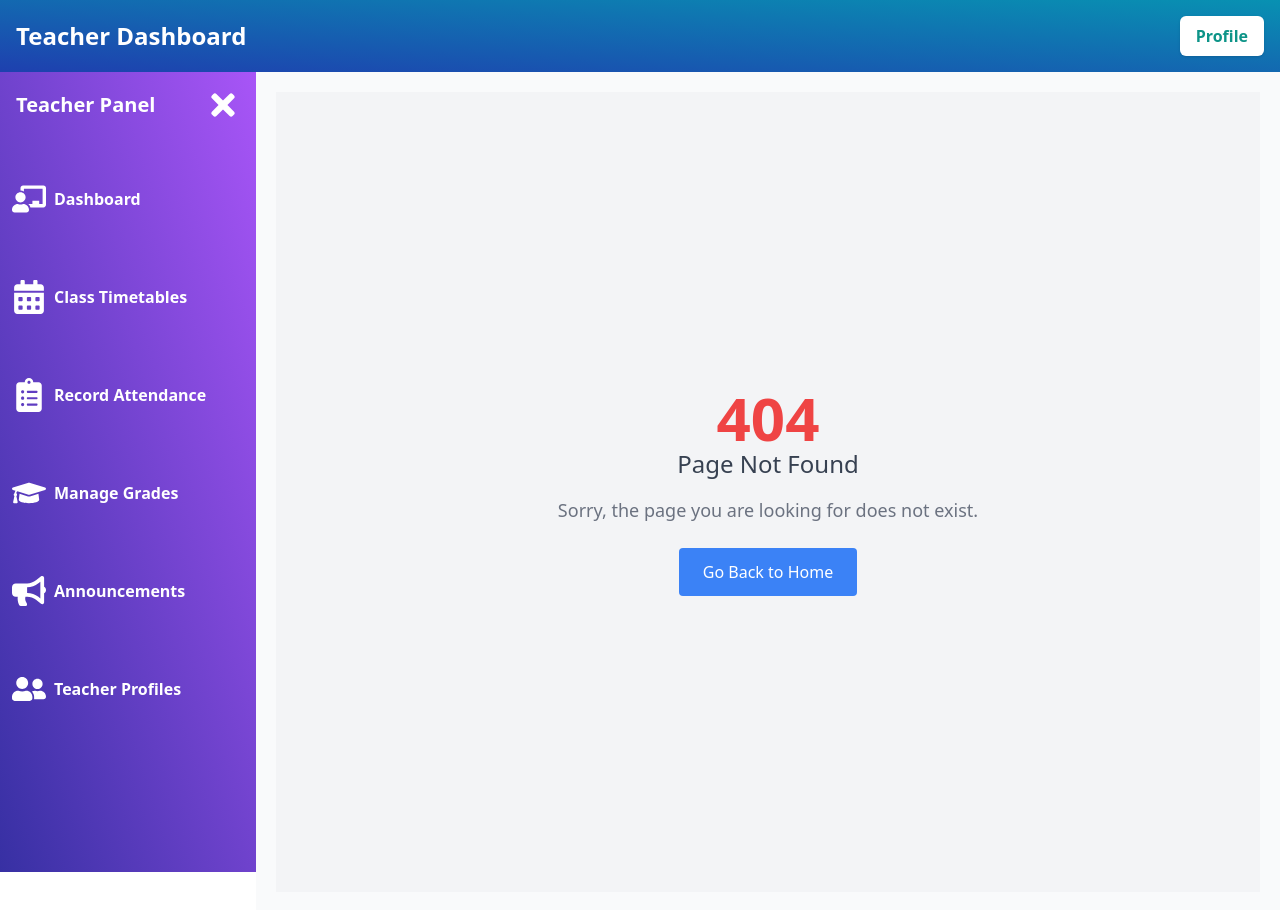
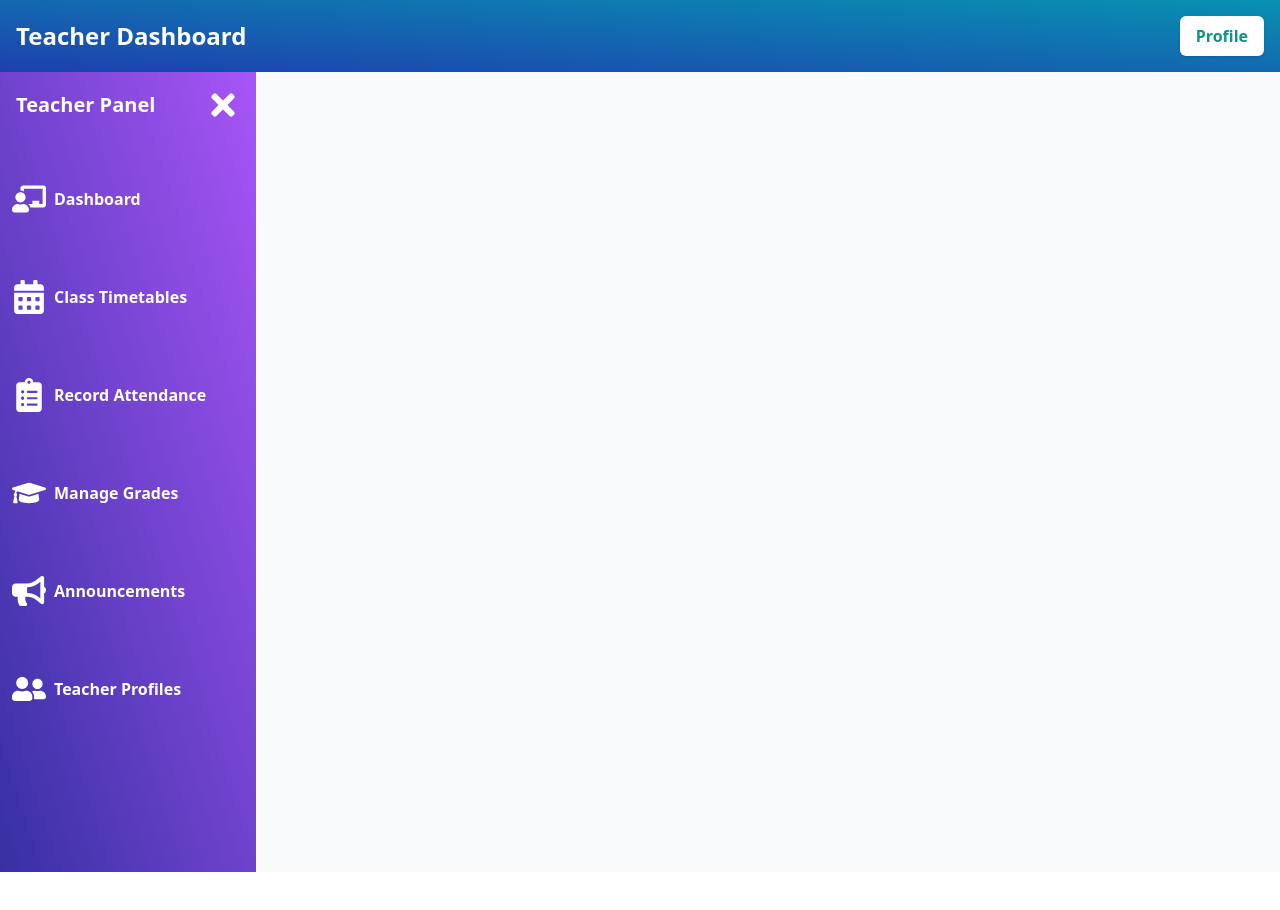
Before and after one commit to ahmedibrahim23/School-Management-using-react, a React (Vite) app: page /teacher-dashboard in a window 1280 px wide. After the commit the page ends 872 px from the top, so only its background shows below. Built offline with nearby package versions, Linux system fonts and the light colour scheme; the HTML template or start-up script is replaced by a standard one.

Commit message:
Last Update of the project

```diff
--- a/src/App.jsx
+++ b/src/App.jsx
@@ -3,6 +3,7 @@
 import TeacherDashboard from './dashBoards/TeacherDashboard';
 import Admin from './dashBoards/Admin';
 import LoginPage from './components/login page/LoginPage';
+import NotFound from './components/NotFound';
 
 const App = () => {
   return (
@@ -11,6 +12,8 @@
         <Route path="/" element={<LoginPage />} />
         <Route path="/admin-dashboard/*" element={<Admin />} />
         <Route path="/teacher-dashboard/*" element={<TeacherDashboard />} />
+        <Route path="*" element={<NotFound />} />
+
       </Routes>
     </Router>
   );
--- a/src/dashBoards/Admin.jsx
+++ b/src/dashBoards/Admin.jsx
@@ -19,7 +19,6 @@
 import FeeList from '../components/fee/FeeList';
 import AttendanceRecord from '../components/attendance/AttendanceRecord';
 import Dashboard from '../components/Admin_overiews/Dashboard';
-import NotFound from '../components/NotFound';
 
 const Admin = () => {
   return (
@@ -29,7 +28,7 @@
         <Sidebar />
         <div className="flex-1 p-4 transition-all duration-300">
           <Routes>
-            <Route path="/dashboard" element={<Dashboard />} />
+            <Route path="dashboard" element={<Dashboard />} />
             <Route path="/teachers" element={<TeacherList />} />
             <Route path="/teachers/new" element={<TeacherForm />} />
             <Route path="/teachers/:id" element={<TeacherDetails />} /> {/* Use :id for dynamic segments */}
@@ -48,7 +47,6 @@
             <Route path="/fee/new" element={<FeeForm />} />
             <Route path="/reports" element={<div>Reports Component</div>} />
             <Route path="/logout" element={<div>Logout Component</div>} />
-            <Route path="*" element={<NotFound />} />
 
           </Routes>
         </div>
--- a/src/dashBoards/TeacherDashboard.jsx
+++ b/src/dashBoards/TeacherDashboard.jsx
@@ -9,7 +9,6 @@
 import ClassTimetable from '../components/classTable/ClassTimetable';
 import Announcements from '../components/announcements/Announcements ';
 import TeacherDashboardOverview from '../components/Admin_overiews/TeacherDashboardOverview';
-import NotFound from '../components/NotFound';
 
 
 const timetable = {
@@ -36,7 +35,6 @@
             <Route path="grades/:id" element={<EditGradeForm />} />
             <Route path="announcements" element={<Announcements />} />
             <Route path="profiles" element={<div>Teacher Profiles</div>} />
-            <Route path="*" element={<NotFound />} />
 
           </Routes>
         </div>
```
